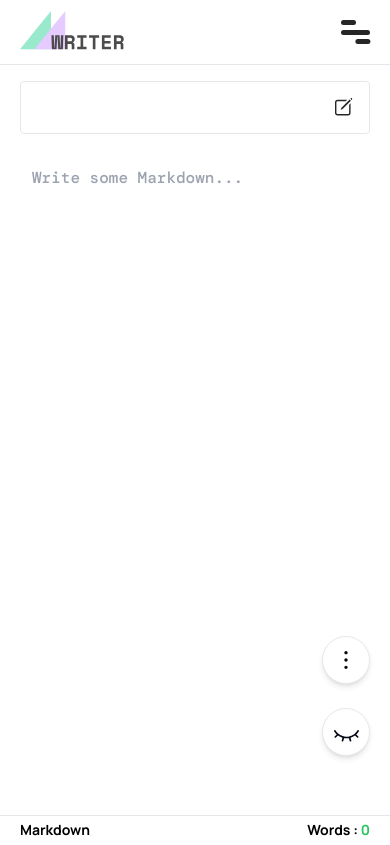
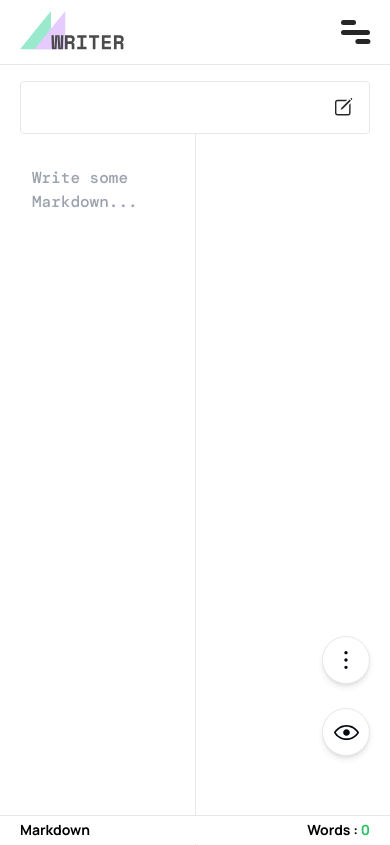
Before and after one commit to nabeelcodes/markedwriter, a React (Vite) app: page /1 in a window 390 px wide. Built offline with nearby package versions, Linux system fonts and the light colour scheme.

Commit message:
FIX : Pane visibility issue

```diff
--- a/src/components/Sidebar/PaneVisibilityButton.tsx
+++ b/src/components/Sidebar/PaneVisibilityButton.tsx
@@ -5,10 +5,10 @@ import { EyeIconClosed, EyeIconOpen } from "../../assets/EyeIconSVG";
 import { cn } from "../../lib/classNameHelper";
 
 export const PaneVisibilityButton = () => {
-  const [paneVisibility, setPaneVisible] = useAtom(visibilityAtom);
+  const [paneVisibility, setPaneVisibility] = useAtom(visibilityAtom);
 
   const toggleHandler = () => {
-    setPaneVisible((prevState) =>
+    setPaneVisibility((prevState) =>
       window.innerWidth < 1280
         ? {
             editingPaneVisibility: !prevState.editingPaneVisibility,
--- a/src/pages/LandingPage.tsx
+++ b/src/pages/LandingPage.tsx
@@ -1,7 +1,8 @@
+import { useEffect } from "react";
 import { Helmet } from "react-helmet-async";
 import { useNavigate } from "react-router-dom";
 import { useAtom } from "jotai";
-import { appDataAtom } from "../store/appState";
+import { appDataAtom, visibilityAtom } from "../store/appState";
 import { NewFileIconSVG } from "../assets/NewFileIconSVG";
 import { PlusIconSVG } from "../assets/PlusIconSVG";
 import { PostList } from "../components/PostCards/PostList";
@@ -9,6 +10,20 @@ import { PostList } from "../components/PostCards/PostList";
 export const LandingPage = () => {
   const navigator = useNavigate();
   const [appData, setAppData] = useAtom(appDataAtom);
+  const [, setPaneVisibility] = useAtom(visibilityAtom);
+
+  useEffect(() => {
+    /* Setting initial state for pane visibility for
+    MarkdownEditor page */
+    (function initialStateSetter() {
+      if (window.innerWidth < 1280) {
+        setPaneVisibility({
+          editingPaneVisibility: true,
+          markdownPaneVisibility: false,
+        });
+      }
+    })();
+  }, [setPaneVisibility]);
 
   const createNewMarkdownFile = () => {
     const slug = Date.now().toString();
--- a/src/pages/MarkdownEditor.tsx
+++ b/src/pages/MarkdownEditor.tsx
@@ -32,10 +32,10 @@ export const MarkdownEditor = () => {
   const resizeHandler = useCallback(() => {
     /* resizeHandler : sets state for editingPane and markdownPane based on viewport width */
     if (window.innerWidth < 1280) {
-      setPaneVisibility({
-        editingPaneVisibility: true,
-        markdownPaneVisibility: false,
-      });
+      setPaneVisibility((prevState) => ({
+        ...prevState,
+        markdownPaneVisibility: !prevState.editingPaneVisibility,
+      }));
     } else {
       setPaneVisibility({
         editingPaneVisibility: true,
@@ -45,9 +45,6 @@ export const MarkdownEditor = () => {
   }, [setPaneVisibility]);
 
   useEffect(() => {
-    /* run resizeHandler, once on load */
-    resizeHandler();
-
     window.addEventListener("resize", resizeHandler);
 
     return () => window.removeEventListener("resize", resizeHandler);
```
